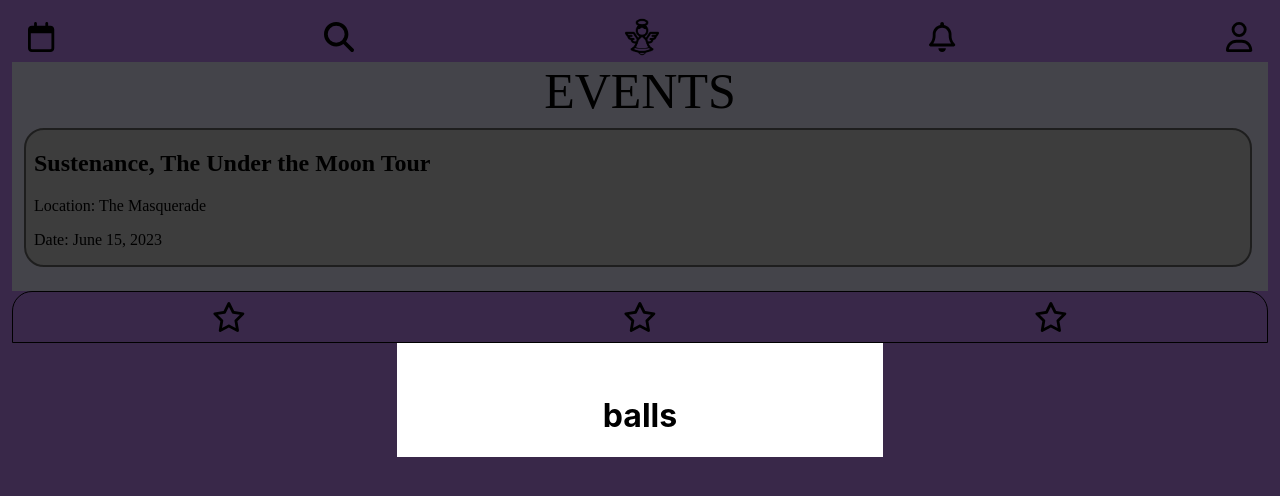
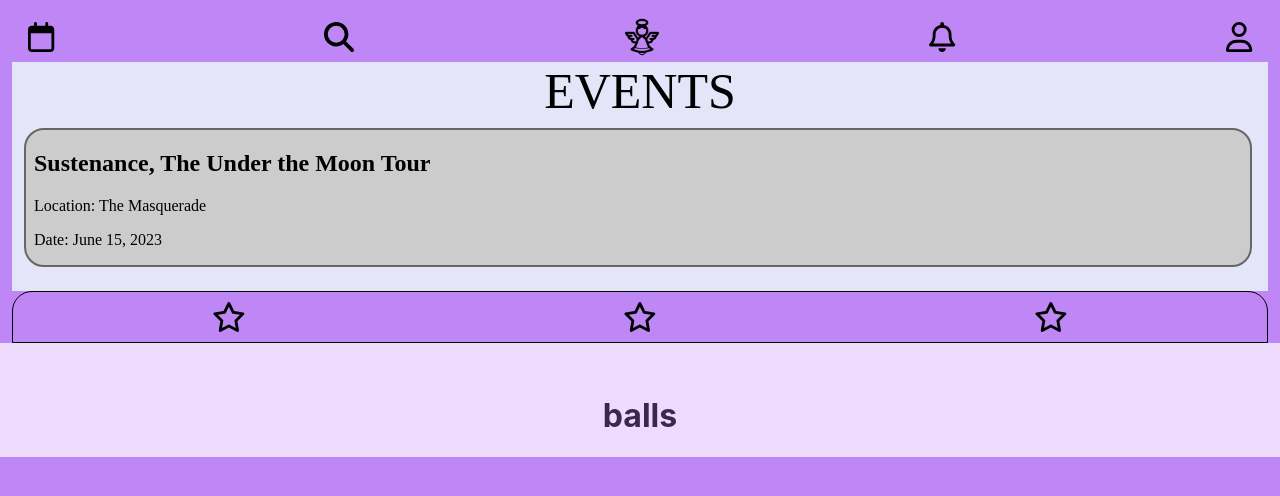
Before and after one commit to GuiltyDogg/angelchoir2, a React (Create React App) app: page / in a window 1280 px wide. Shown: the top 496 px of the page. Built offline with nearby package versions, Linux system fonts and the light colour scheme.

Commit message:
better glass

```diff
--- a/src/design/atoms/glass/styles.js
+++ b/src/design/atoms/glass/styles.js
@@ -6,7 +6,6 @@ export const OverlayPage = styled.div`
   left: 0;
   width: 100vw;
   height: 100vh;
-  background-color: rgba(0, 0, 0, 0.7);
   display: flex;
   justify-content: center;
   align-items: center;
@@ -15,9 +14,10 @@ export const OverlayPage = styled.div`
 export const Window = styled.div`
   position: relative;
   padding: 32px;
-  width: 33%;
+  width: 100%;
   height: 50px;
   background-color: white;
   display: flex;
   justify-content: center;
+  opacity: 70%;
 `;
```
